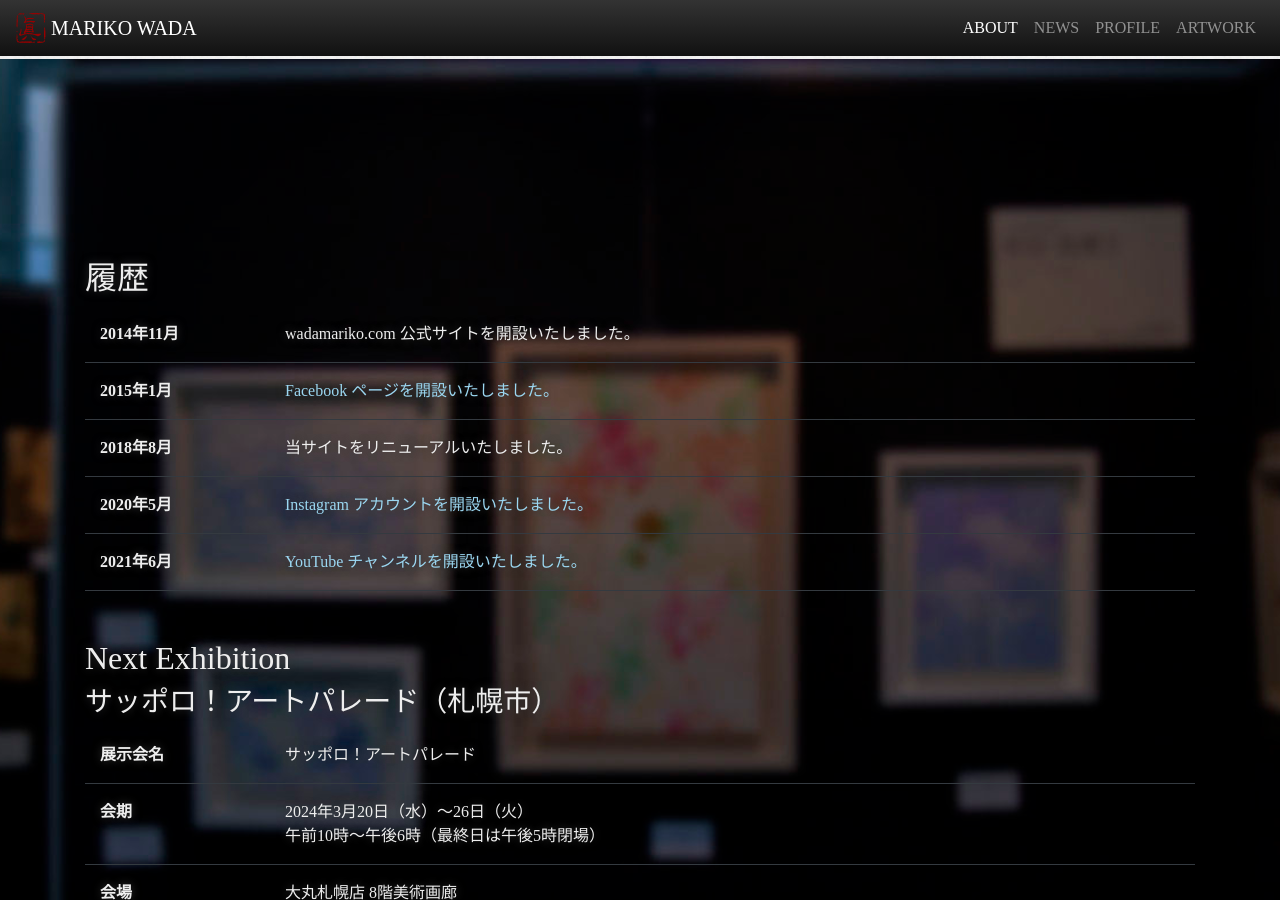
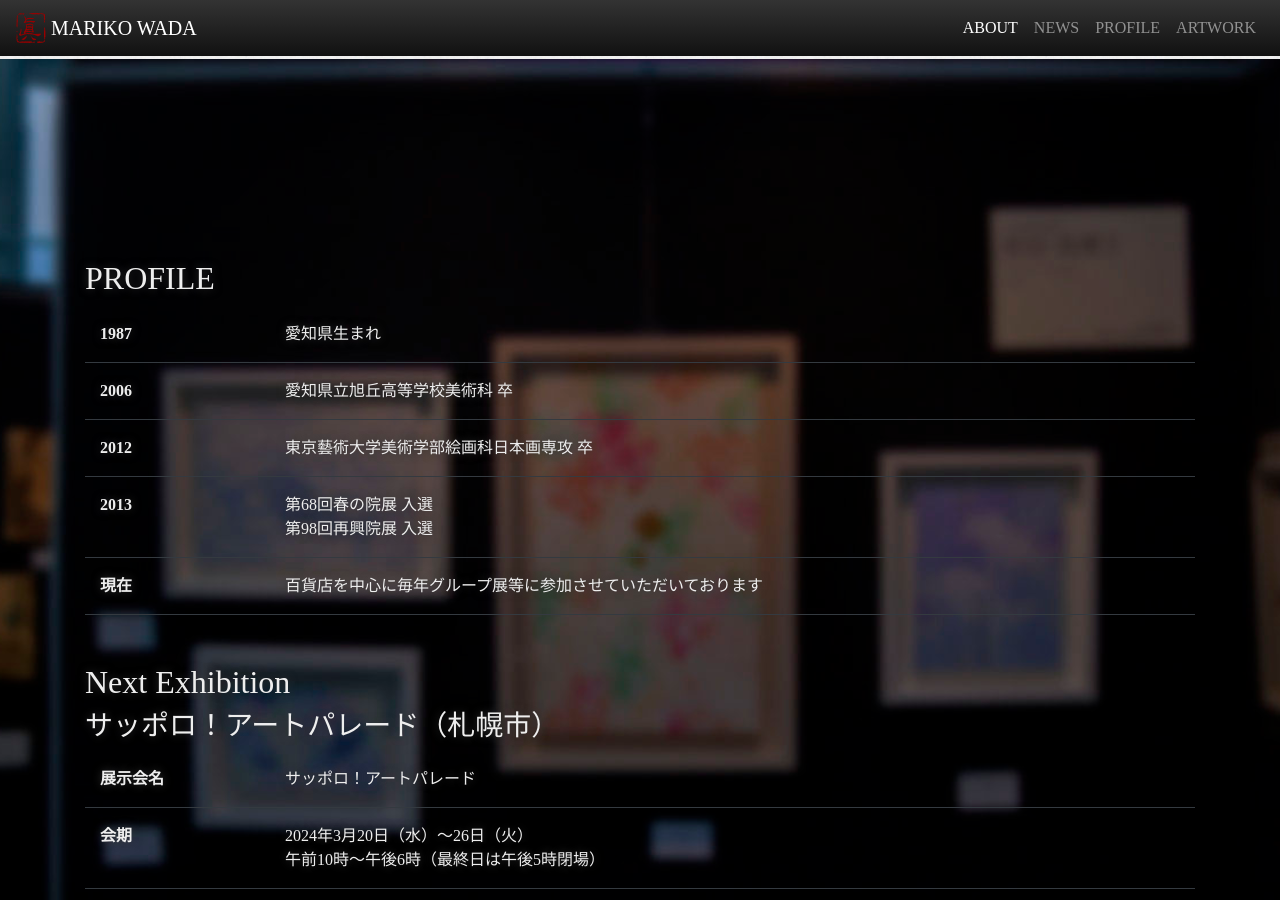
Before and after one commit to marikowadaportfolio/marikowadaportfolio.github.com, a Jekyll site: the page built from index.md, in a window 1280 px wide and 900 px high, scrolled down 1537 px. Built offline with Jekyll 4.4.1, drawn with Linux system fonts in a browser that asks for light colours; nearby versions of some CDN libraries; some of the changed text lies outside the part shown.

Commit message:
Switch PROFILE and Rireki, and refactor PROFILE to use new div-based table system not HTML table

```diff
--- a/_includes/news.html
+++ b/_includes/news.html
@@ -1,58 +1,56 @@
 <!-- News section -->
 <section id="news" class="section-dark jarallax" data-jarallax data-type="scroll">
     <div class="container container-news">
-        {% case page.language %}
-        {% when 'ja' %}
-        <h2>履歴</h2>
+
+        <h2>PROFILE</h2>
 
           <div class="container mb-5">
             <div class="row border-bottom border-dark">
               <div class="col-md-2 col-sm-3 posteventheader">
-              2014年11月
+                1987
               </div>
               <div class="col posteventdetail">
-              wadamariko.com 公式サイトを開設いたしました。
+                愛知県生まれ
               </div>
             </div>
 
             <div class="row border-bottom border-dark">
               <div class="col-md-2 col-sm-3 posteventheader">
-              2015年1月
+                2006
               </div>
               <div class="col posteventdetail">
-              <a href="https://s.wadamariko.com/newsfb" title="和田真理子 Facebookページ" target="_blank">Facebook ページを開設いたしました。</a>
+                愛知県立旭丘高等学校美術科 卒
               </div>
             </div>
 
             <div class="row border-bottom border-dark">
               <div class="col-md-2 col-sm-3 posteventheader">
-              2018年8月
+                2012
               </div>
               <div class="col posteventdetail">
-              当サイトをリニューアルいたしました。
+                東京藝術大学美術学部絵画科日本画専攻 卒
               </div>
             </div>
 
             <div class="row border-bottom border-dark">
               <div class="col-md-2 col-sm-3 posteventheader">
-              2020年5月
+                2013
               </div>
               <div class="col posteventdetail">
-              <a href="https://s.wadamariko.com/newsig" title="和田真理子 Instagram アカウント" target="_blank">Instagram アカウントを開設いたしました。</a>
+                第68回春の院展 入選<br>第98回再興院展 入選
               </div>
             </div>
 
             <div class="row border-bottom border-dark">
               <div class="col-md-2 col-sm-3 posteventheader">
-              2021年6月
+                現在
               </div>
               <div class="col posteventdetail">
-              <a href="https://s.wadamariko.com/newsyt" title="和田真理子 YouTube チャンネル" target="_blank">YouTube チャンネルを開設いたしました。</a>
+                百貨店を中心に毎年グループ展等に参加させていただいております
               </div>
             </div>
           </div>
-        {% when 'en' %}
-        {% endcase %}
+
             {% for post in site.posts limit:1 %} <!-- To add news item, create a new *.md file in _news named with the date in yyyy-mm-dd format. Don't make two posts on the same day. -->
                 {{ post.content }}
                 <small>更新 {{ post.date | date: "%Y年%m月%d日" }}</small>
--- a/_includes/profile.html
+++ b/_includes/profile.html
@@ -1,49 +1,62 @@
 <!-- Profile section -->
 <section id="profile" class="section-light">
     <div class="container container-profile">
-        <h2>PROFILE</h2>
-            <table class="table eventsection">
-                <tbody>
-                    <tr>
-                        <th scope="row">1987</th>
-                        <td>{% case page.language %}
-                                {% when 'ja' %}愛知県生まれ
-                                {% when 'en' %}Born in Aichi prefecture
-                            {% endcase %}</td>
-                    </tr>
-                    <tr>
-                        <th scope="row">2006</th>
-                        <td>{% case page.language %}
-                                {% when 'ja' %}愛知県立旭丘高等学校美術科 卒
-                                {% when 'en' %}Graduation from the Dept. of Fine Arts, Aichi Prefectural Asahigaoka High School
-                            {% endcase %}</td>
-                    </tr>
-                    <tr>
-                        <th scope="row">2012</th>
-                        <td>{% case page.language %}
-                                {% when 'ja' %}東京藝術大学美術学部絵画科日本画専攻 卒
-                                {% when 'en' %}Graduation from the <em>Nihonga</em> Course, Dept. of Painting, Tokyo University of the Arts
-                            {% endcase %}</td>
-                    </tr>
-                    <tr>
-                        <th scope="row">2013</th>
-                        <td>{% case page.language %}
-                                {% when 'ja' %}第68回春の院展 入選<br>第98回再興院展 入選
-                                {% when 'en' %}Selected for the 68th <em>Inten</em> Spring Exhibition<br>Selected for the 98th <em>Inten</em> Autumn Exhibition
-                            {% endcase %}</td>
-                    </tr>
-                    <tr>
-                        <th scope="row">{% case page.language %}
-                                {% when 'ja' %}現在
-                                {% when 'en' %}Currently
-                            {% endcase %}</th>
-                        <td>{% case page.language %}
-                                {% when 'ja' %}百貨店を中心に毎年グループ展等に参加させていただいております
-                                {% when 'en' %}
-                            {% endcase %}</td>
-                    </tr>
-                </tbody>
-            </table>
+
+        {% case page.language %}
+        {% when 'ja' %}
+        <h2>履歴</h2>
+
+        <div class="container mb-5">
+          <div class="row border-bottom border-dark">
+            <div class="col-md-2 col-sm-3 posteventheader">
+              2014年11月
+            </div>
+            <div class="col posteventdetail">
+              wadamariko.com 公式サイトを開設いたしました。
+            </div>
+          </div>
+
+          <div class="row border-bottom border-dark">
+            <div class="col-md-2 col-sm-3 posteventheader">
+              2015年1月
+            </div>
+            <div class="col posteventdetail">
+              <a href="https://s.wadamariko.com/newsfb" title="和田真理子 Facebookページ" target="_blank">Facebook ページを開設いたしました。</a>
+            </div>
+          </div>
+
+          <div class="row border-bottom border-dark">
+            <div class="col-md-2 col-sm-3 posteventheader">
+              2018年8月
+            </div>
+            <div class="col posteventdetail">
+              当サイトをリニューアルいたしました。
+            </div>
+          </div>
+
+          <div class="row border-bottom border-dark">
+            <div class="col-md-2 col-sm-3 posteventheader">
+              2020年5月
+            </div>
+            <div class="col posteventdetail">
+              <a href="https://s.wadamariko.com/newsig" title="和田真理子 Instagram アカウント" target="_blank">Instagram アカウントを開設いたしました。</a>
+            </div>
+          </div>
+
+          <div class="row border-bottom border-dark">
+            <div class="col-md-2 col-sm-3 posteventheader">
+              2021年6月
+            </div>
+            <div class="col posteventdetail">
+              <a href="https://s.wadamariko.com/newsyt" title="和田真理子 YouTube チャンネル" target="_blank">YouTube チャンネルを開設いたしました。</a>
+            </div>
+          </div>
+        </div>
+        {% when 'en' %}
+        {% endcase %}
+
+
+
         <h2>{% case page.language %}
                 {% when 'ja' %}展示会歴
                 {% when 'en' %}EXHIBITIONS
```
Lines whose indentation alone changed are shown as unchanged.
